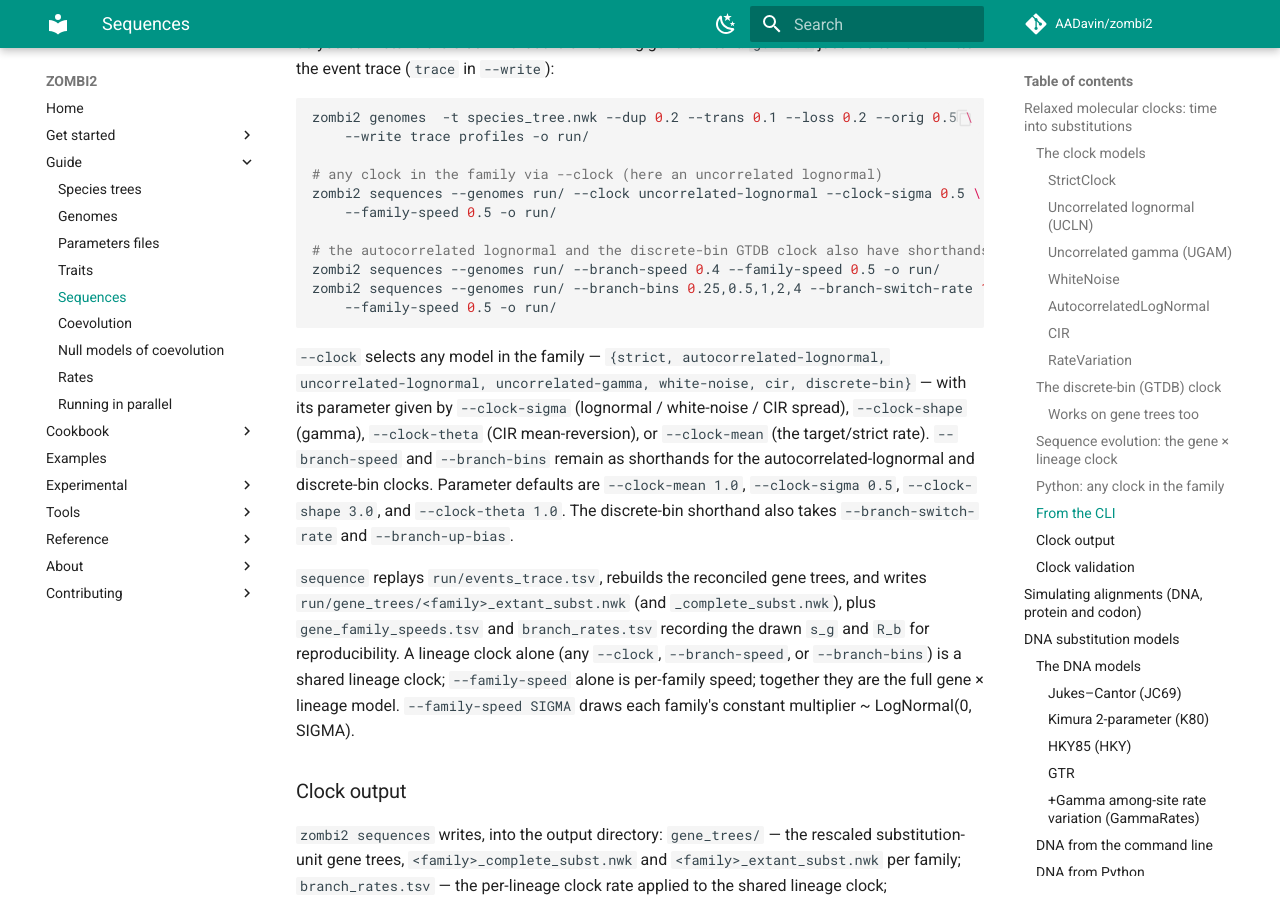
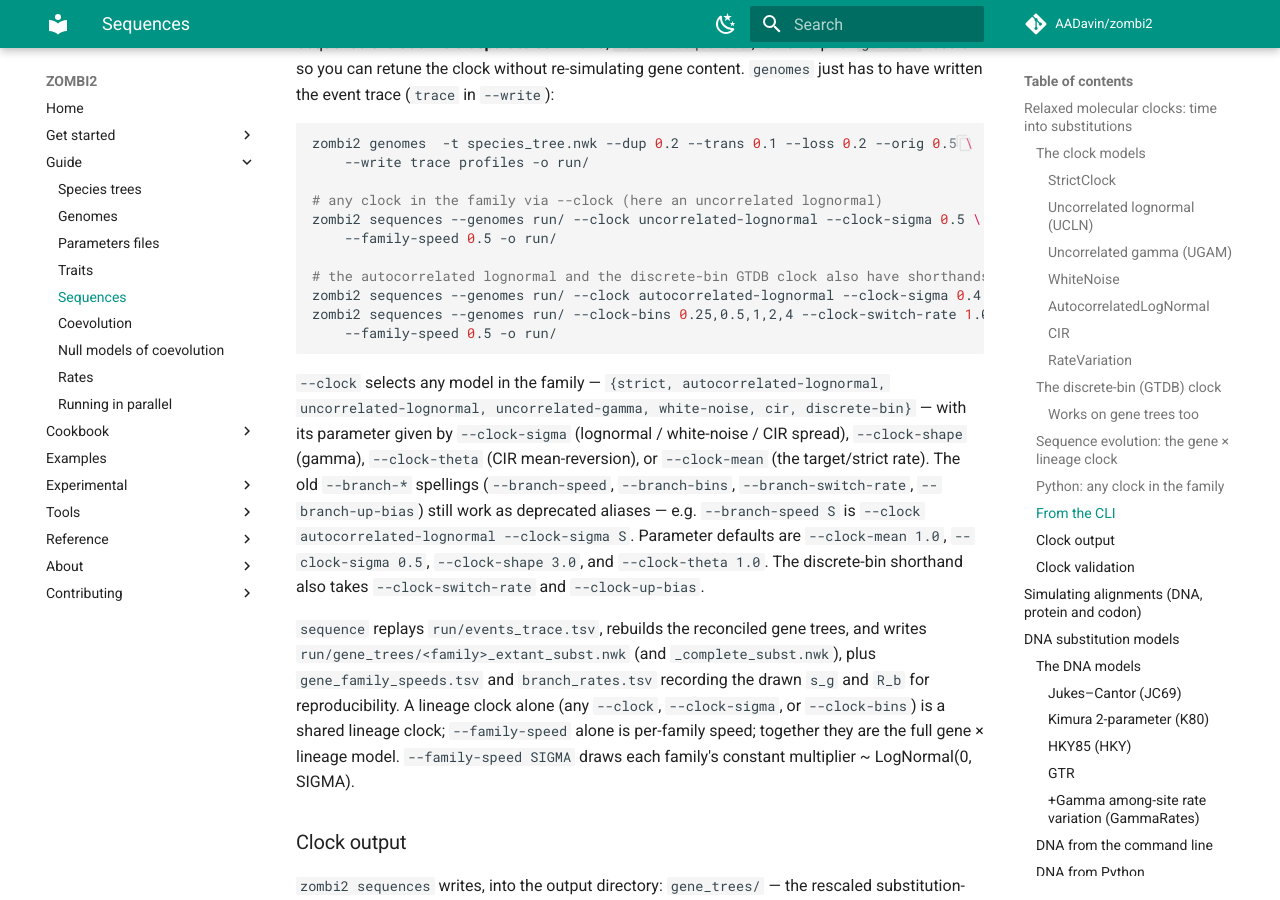
Before and after one commit to AADavin/zombi2, an MkDocs documentation site: the page built from docs/guide/sequences.md, in a window 1280 px wide and 900 px high, scrolled down 6397 px. Built offline with MkDocs 1.6.1 and Material for MkDocs 9.7.7, drawn with Linux system fonts in a browser that asks for light colours; comment, search, counter and statistics services are not loaded; some of the changed text lies outside the part shown.

Commit message:
naming: fold the sequence-clock --branch-* flags into --clock
Option 2 of the parked sequence-clock decision. The --clock model selector plus
its --clock-* parameters is now the single interface:

- discrete-bin knobs --branch-bins/--branch-switch-rate/--branch-up-bias are
  renamed to --clock-bins/--clock-switch-rate/--clock-up-bias (dest renamed;
  the --branch-* spellings stay as accepted argparse aliases).
- --branch-speed is hidden (argparse.SUPPRESS) and deprecated toward
  `--clock autocorrelated-lognormal --clock-sigma` — the internal
  "autocorrelated-lognormal-legacy" path constructs the identical clock, so this
  is byte-identical. The no-flags default (sigma 0) is preserved.
- A one-line stderr warning fires when any deprecated --branch-* sequence flag
  is used.

This retires the last "branch" residue on the CLI and a redundant parallel clock
interface. Verified byte-identical across every --branch-*/--clock-* parameter
combination (autocorrelated + discrete-bin, with/without subst models + gamma).
Docs + manual updated; +1 canonical-interface test. Suite green (1768 passed);
mkdocs --strict passes.

--family-speed (a per-family multiplier sigma, not a clock flag) is left alone.

Co-Authored-By: Claude Opus 4.8 <noreply@anthropic.com>

````diff
--- a/docs/guide/sequences.md
+++ b/docs/guide/sequences.md
@@ -70,7 +70,8 @@ variable. That branch-length dependence is what distinguishes it from UGAM; `sig
 The rate evolves down the tree as a geometric random walk anchored to the parent,
 `R_child = R_parent · exp(𝒩(0, σ·√ℓ))` with `ℓ` the branch length in time. A child's rate is centred
 on its parent's, so nearby lineages have similar rates. `sigma = 0` freezes the walk into a strict
-clock at `root_rate`. This is the shorthand `--branch-speed` clock (Thorne, Kishino & Painter 1998).
+clock at `root_rate`. This is the autocorrelated-lognormal clock (`--clock autocorrelated-lognormal
+--clock-sigma`; Thorne, Kishino & Painter 1998).
 
 #### CIR
 
@@ -268,8 +269,8 @@ zombi2 sequences --genomes run/ --clock uncorrelated-lognormal --clock-sigma 0.5
     --family-speed 0.5 -o run/
 
 # the autocorrelated lognormal and the discrete-bin GTDB clock also have shorthands
-zombi2 sequences --genomes run/ --branch-speed 0.4 --family-speed 0.5 -o run/
-zombi2 sequences --genomes run/ --branch-bins 0.25,0.5,1,2,4 --branch-switch-rate 1.0 \
+zombi2 sequences --genomes run/ --clock autocorrelated-lognormal --clock-sigma 0.4 --family-speed 0.5 -o run/
+zombi2 sequences --genomes run/ --clock-bins 0.25,0.5,1,2,4 --clock-switch-rate 1.0 \
     --family-speed 0.5 -o run/
 ```
 
@@ -277,15 +278,16 @@ zombi2 sequences --genomes run/ --branch-bins 0.25,0.5,1,2,4 --branch-switch-rat
 `{strict, autocorrelated-lognormal, uncorrelated-lognormal, uncorrelated-gamma, white-noise, cir,
 discrete-bin}` — with its parameter given by `--clock-sigma` (lognormal / white-noise / CIR spread),
 `--clock-shape` (gamma), `--clock-theta` (CIR mean-reversion), or `--clock-mean` (the target/strict
-rate). `--branch-speed` and `--branch-bins` remain as shorthands for the autocorrelated-lognormal and
-discrete-bin clocks. Parameter defaults are `--clock-mean 1.0`, `--clock-sigma 0.5`,
+rate). The old `--branch-*` spellings (`--branch-speed`, `--branch-bins`, `--branch-switch-rate`,
+`--branch-up-bias`) still work as deprecated aliases — e.g. `--branch-speed S` is
+`--clock autocorrelated-lognormal --clock-sigma S`. Parameter defaults are `--clock-mean 1.0`, `--clock-sigma 0.5`,
 `--clock-shape 3.0`, and `--clock-theta 1.0`. The discrete-bin shorthand also takes
-`--branch-switch-rate` and `--branch-up-bias`.
+`--clock-switch-rate` and `--clock-up-bias`.
 
 `sequence` replays `run/events_trace.tsv`, rebuilds the reconciled gene trees, and writes
 `run/gene_trees/<family>_extant_subst.nwk` (and `_complete_subst.nwk`), plus
 `gene_family_speeds.tsv` and `branch_rates.tsv` recording the drawn `s_g` and `R_b` for
-reproducibility. A lineage clock alone (any `--clock`, `--branch-speed`, or `--branch-bins`) is a
+reproducibility. A lineage clock alone (any `--clock`, `--clock-sigma`, or `--clock-bins`) is a
 shared lineage clock; `--family-speed` alone is per-family speed; together they are the full
 gene × lineage model. `--family-speed SIGMA` draws each family's constant multiplier ~ LogNormal(0, SIGMA).
 
@@ -343,11 +345,11 @@ its records headed by the same `<species>_<gene-id>` labels the leaves carry in
 
 ```bash
 # DNA alignments (HKY85), 600 bp
-zombi2 sequences --genomes run/ --branch-speed 0.4 --family-speed 0.5 \
+zombi2 sequences --genomes run/ --clock autocorrelated-lognormal --clock-sigma 0.4 --family-speed 0.5 \
     --subst-model hky85 --seq-length 600 -o run/
 
 # protein alignments under LG, 300 aa, with +Γ across-site rate heterogeneity
-zombi2 sequences --genomes run/ --branch-speed 0.4 \
+zombi2 sequences --genomes run/ --clock autocorrelated-lognormal --clock-sigma 0.4 \
     --subst-model lg --seq-length 300 --gamma-shape 0.5 -o run/
 ```
 
@@ -439,7 +441,7 @@ zombi2 genomes -t run/species_tree.nwk --dup 0.3 --trans 0.1 --loss 0.3 \
     --orig 0.5 --write trace --seed 1 -o run/
 
 # JC69 — no free parameters
-zombi2 sequences --genomes run/ --subst-model jc69 --branch-speed 0.4 --seed 7 -o jc/
+zombi2 sequences --genomes run/ --subst-model jc69 --clock autocorrelated-lognormal --clock-sigma 0.4 --seed 7 -o jc/
 
 # K80 with a transition/transversion ratio
 zombi2 sequences --genomes run/ --subst-model k80 --kappa 4 --seed 7 -o k80/
@@ -451,11 +453,11 @@ zombi2 sequences --genomes run/ --subst-model hky85 --kappa 4 \
 # GTR: 6 exchangeabilities [AC AG AT CG CT GT] + base freqs, with +Gamma across sites
 zombi2 sequences --genomes run/ --subst-model gtr \
     --gtr-rates 1 2.5 1 1 2.5 1 --base-freqs 0.3 0.2 0.2 0.3 \
-    --gamma-shape 0.5 --branch-speed 0.4 --seed 7 -o gtr/
+    --gamma-shape 0.5 --clock autocorrelated-lognormal --clock-sigma 0.4 --seed 7 -o gtr/
 ```
 
 `--seq-length N` sets the alignment length (default 300); `--root-fasta` seeds each family's root
-from a FASTA instead of a random draw. The `--branch-speed`/`--family-speed`/`--clock` knobs govern
+from a FASTA instead of a random draw. The `--clock-sigma`/`--family-speed`/`--clock` knobs govern
 the relaxed clock that turns the time tree into a phylogram — see the
 [substitution branch-lengths](../cli.md#sequence) section.
 
@@ -595,7 +597,7 @@ select a protein model with `--subst-model` (DNA vs protein is auto-detected fro
 `genomes` run must have been done with `trace` in `--write`. Alignment length is set with
 `--seq-length` (amino acids; default 300), and `--gamma-shape` adds discrete-Gamma across-site rate
 heterogeneity. The empirical models take no further parameters — `S` and `π` are fixed. The lineage
-clock knobs (e.g. `--branch-speed`, `--family-speed`) rescale the trees exactly as for DNA.
+clock knobs (e.g. `--clock-sigma`, `--family-speed`) rescale the trees exactly as for DNA.
 
 ```bash
 # 1) a genomes run recorded with the event trace
@@ -605,7 +607,7 @@ zombi2 genomes -t run/species_tree.nwk --dup 0.2 --trans 0.1 --loss 0.2 --orig 0
 
 # 2) evolve LG protein alignments along the rescaled gene trees
 zombi2 sequences --genomes run/ --subst-model lg --seq-length 200 \
-    --branch-speed 0.4 --seed 7 -o seqs/
+    --clock autocorrelated-lognormal --clock-sigma 0.4 --seed 7 -o seqs/
 
 # WAG with across-site rate heterogeneity
 zombi2 sequences --genomes run/ --subst-model wag --gamma-shape 0.5 --seed 7 -o seqs/
@@ -769,7 +771,7 @@ zombi2 genomes -t species_tree.nwk -o out --dup 0.3 --loss 0.3 --write trace --s
 
 # GY94 under strong purifying selection (dN/dS = 0.1), 200 codons = 600 bp
 zombi2 sequences --genomes out -o out --subst-model gy94 --omega 0.1 --kappa 3 \
-  --seq-length 200 --branch-speed 0.4 --seed 1
+  --seq-length 200 --clock autocorrelated-lognormal --clock-sigma 0.4 --seed 1
 
 # MG94 with positive selection (dN/dS = 2) and skewed base frequencies
 zombi2 sequences --genomes out -o out --subst-model mg94 --omega 2.0 \
````
Also changed, not shown: CHANGELOG.md (+7 -0 lines), docs/cli.md (+4 -4 lines), docs/design/naming-consolidation.md (+7 -2 lines), manual/chapters/14-sequence-evolution.md (+10 -10 lines), manual/chapters/15-molecular-clocks.md (+4 -3 lines), 2 other files.
